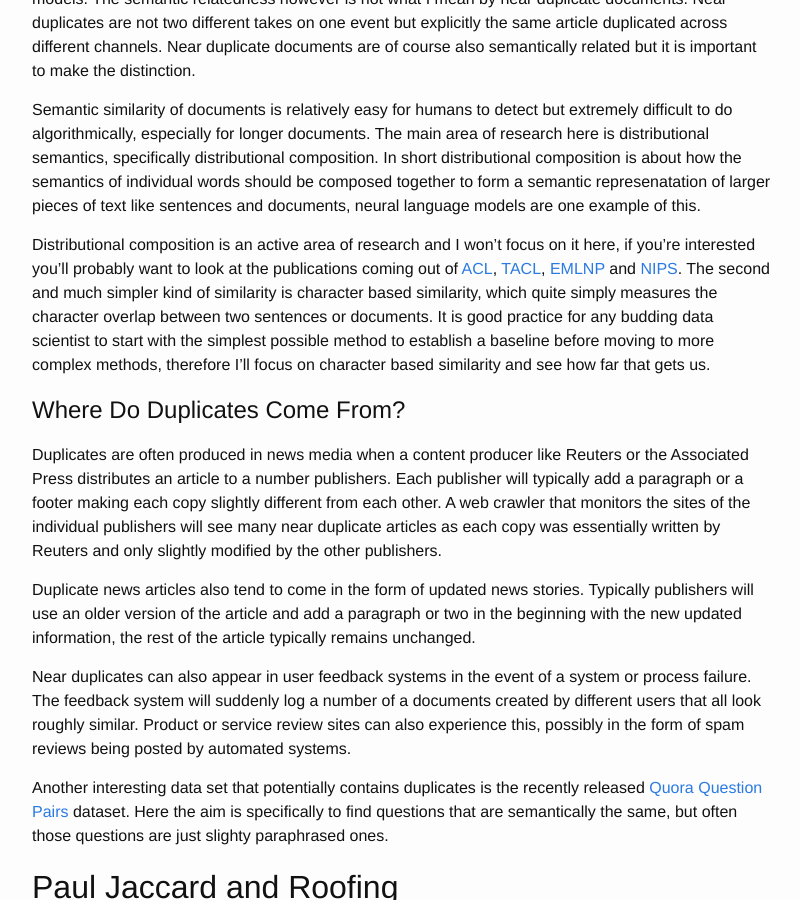
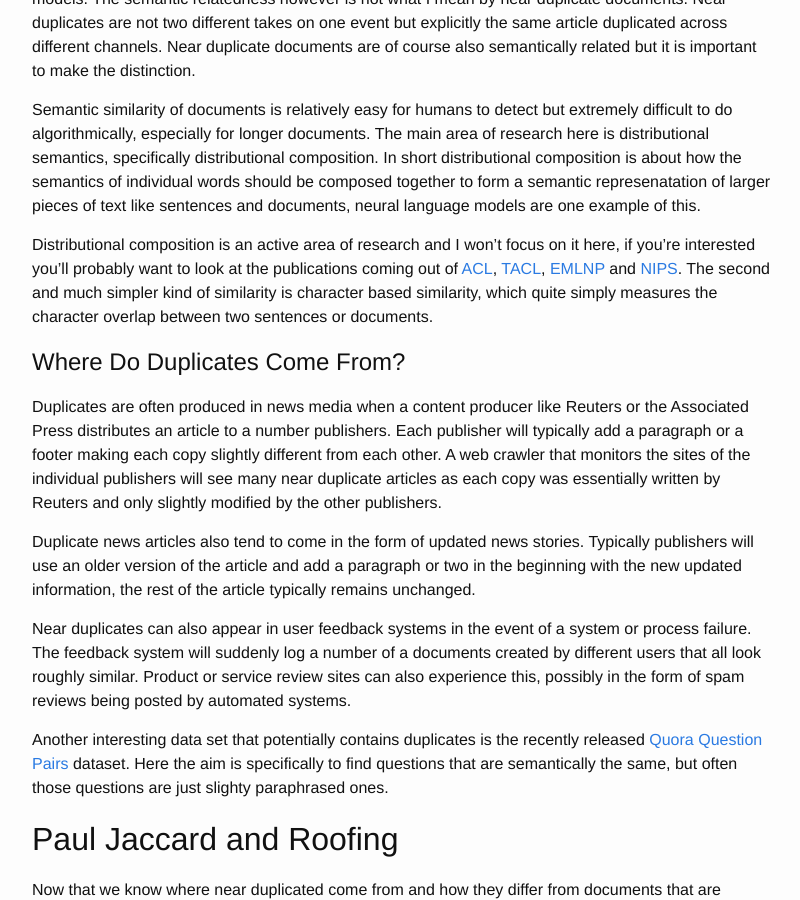
Before and after one commit to mattilyra/mattilyra.github.io, a Jekyll site: the page built from _posts/2017-05-23-document-deduplication-with-lsh.markdown, in a window 1280 px wide and 900 px high, scrolled down 909 px. Shown: the whole window, without its empty margins (238-1038 px from the left). Built offline with Jekyll 4.4.1, drawn with Linux system fonts in a browser that asks for light colours; formulas are drawn with MathJax 3.

Commit message:
Small edit to LSH post.

```diff
--- a/_posts/2017-05-23-document-deduplication-with-lsh.markdown
+++ b/_posts/2017-05-23-document-deduplication-with-lsh.markdown
@@ -21,7 +21,7 @@ When we talk about similar documents we usually mean documents that are semantic
 
 Semantic similarity of documents is relatively easy for humans to detect but extremely difficult to do algorithmically, especially for longer documents. The main area of research here is distributional semantics, specifically distributional composition. In short distributional composition is about how the semantics of individual words should be composed together to form a semantic represenatation of larger pieces of text like sentences and documents, neural language models are one example of this.
 
-Distributional composition is an active area of research and I won't focus on it here, if you're interested you'll probably want to look at the publications coming out of [ACL](http://www.aclweb.org/anthology/P/P16/), [TACL](https://www.transacl.org/ojs/index.php/tacl), [EMLNP](http://www.aclweb.org/anthology/D/D16/) and [NIPS](https://nips.cc/Conferences/2016). The second and much simpler kind of similarity is character based similarity, which quite simply measures the character overlap between two sentences or documents. It is good practice for any budding data scientist to start with the simplest possible method to establish a baseline before moving to more complex methods, therefore I'll focus on character based similarity and see how far that gets us.
+Distributional composition is an active area of research and I won't focus on it here, if you're interested you'll probably want to look at the publications coming out of [ACL](http://www.aclweb.org/anthology/P/P16/), [TACL](https://www.transacl.org/ojs/index.php/tacl), [EMLNP](http://www.aclweb.org/anthology/D/D16/) and [NIPS](https://nips.cc/Conferences/2016). The second and much simpler kind of similarity is character based similarity, which quite simply measures the character overlap between two sentences or documents.
 
 # Where Do Duplicates Come From?
 
```
